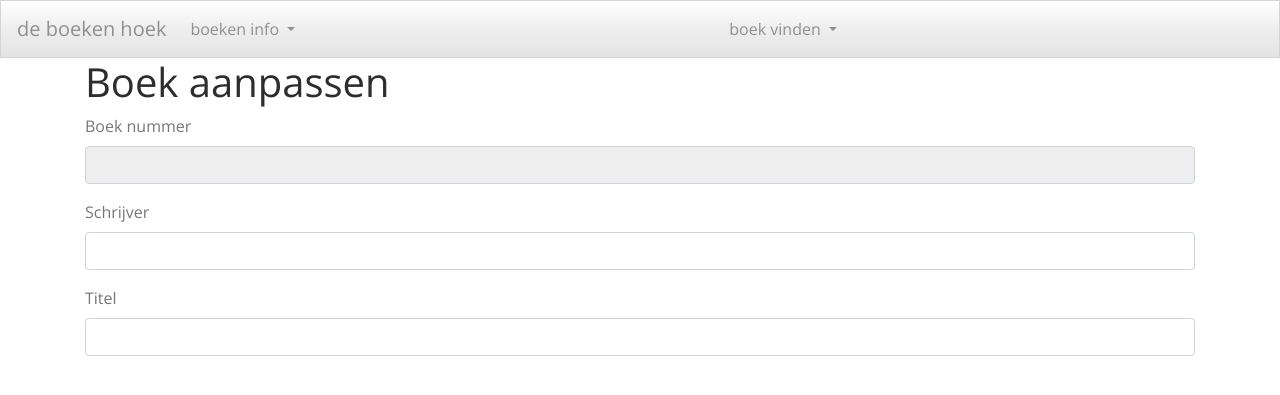
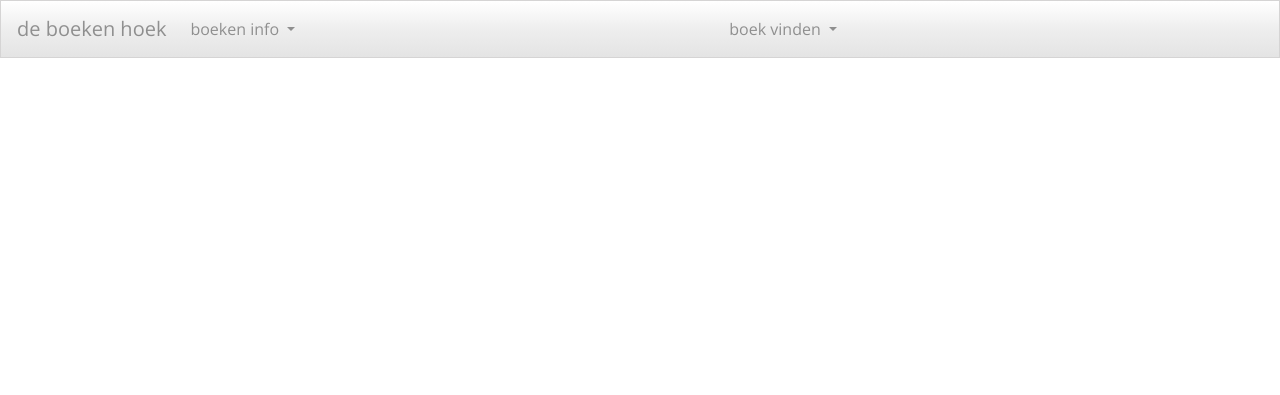
Before and after one commit to louisverleysen/wbdevl, a PHP site: page /book_edit.php in a window 1280 px wide. Shown: the top 395 px of the page. Run offline with PHP 8.4, Linux system fonts and the light colour scheme; data that the repository does not hold is empty.

Commit message:
aanpassingen (6/11)

```diff
--- a/Project_Oplossing/book_edit.php
+++ b/Project_Oplossing/book_edit.php
@@ -32,19 +32,3 @@ if(!empty($_GET["boekid"])){
 <header>
 <?php include 'views/shared/_nav.inc';?>
 </header>
-<main>
-<section id="summary" class="container">
-    <h1>Boek aanpassen</h1>
-    <form action="<?php echo $_SERVER['PHP_SELF']; ?>" method="post">
-        <div class="form-group">
-            <label for="BoekID">Boek nummer</label>
-            <input type="number" class="form-control" name="BoekID" id="BoekID" value="<?php print $vlucht["BoekID"] ?>" readonly />
-        </div>
-        <div class="form-group">
-            <label for="Schrijver">Schrijver</label>
-            <input type="text" class="form-control" name="Schrijver" id="Schrijver" value="<?php echo $vlucht["Schrijver"] ?>">
-        </div>
-        <div class="form-group">
-            <label for="Titel">Titel</label>
-            <input type="text" class="form-control" name="Titel" id="Titel" value="<?php echo $vlucht["Titel"] ?>">
-        </div>
```
